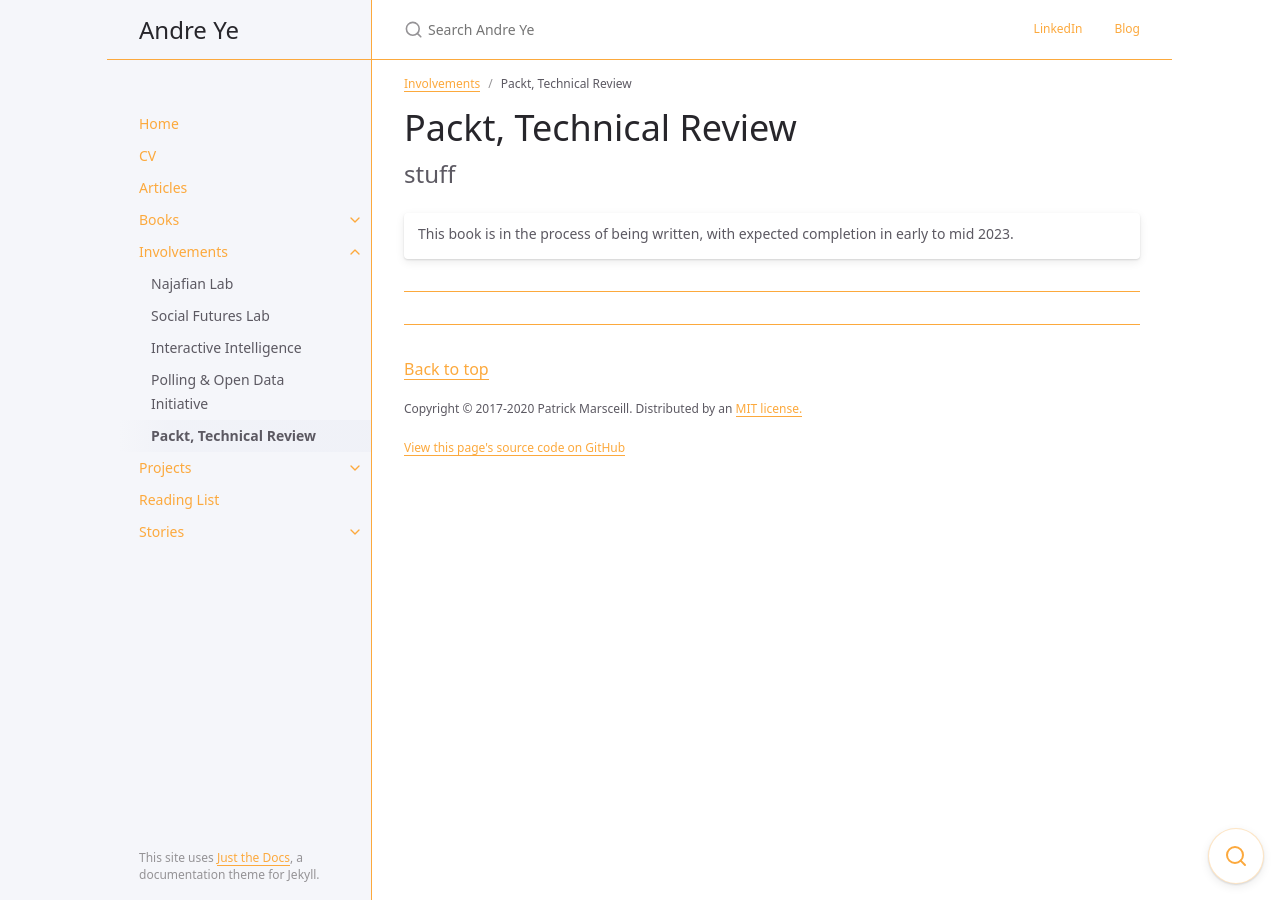
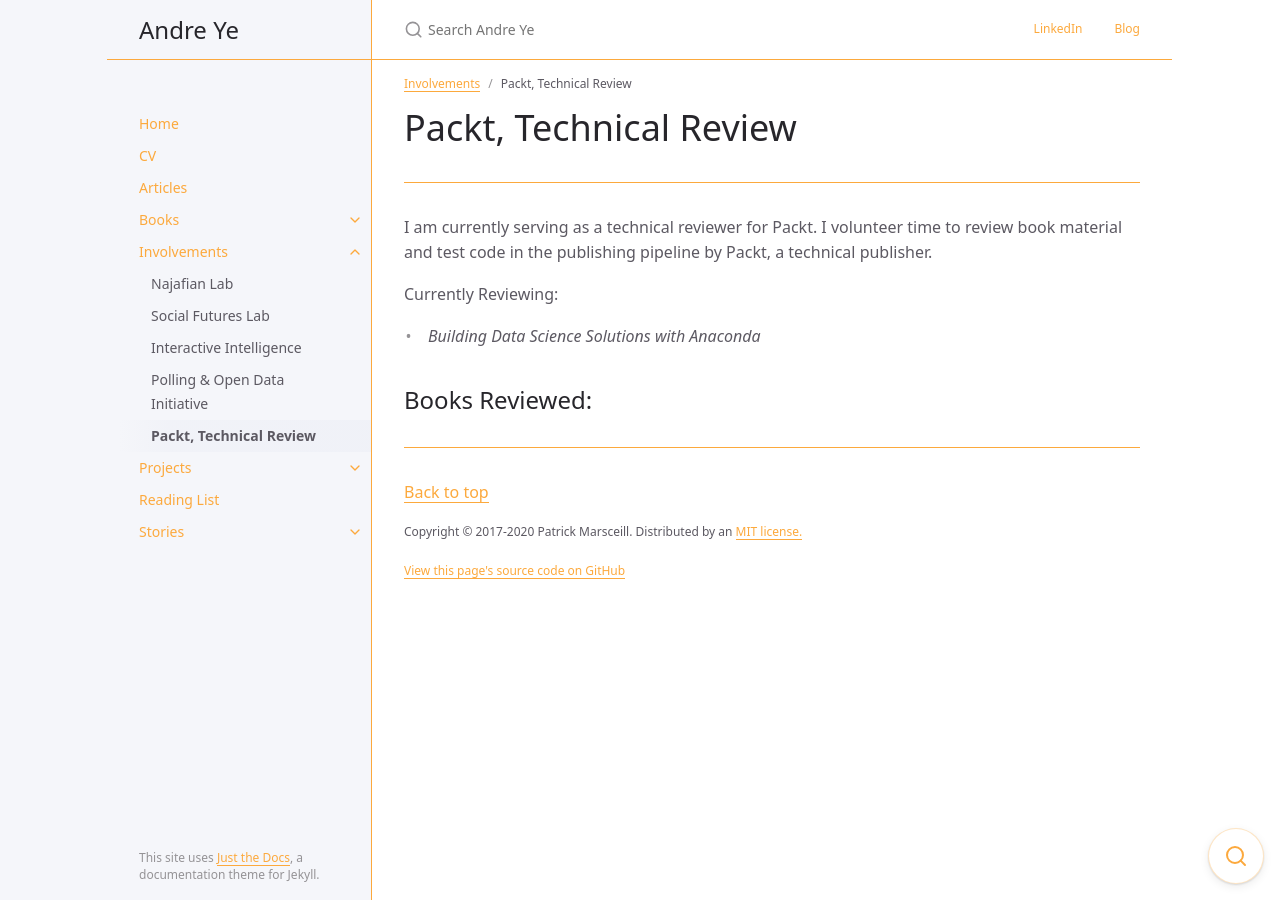
Before and after one commit to andre-ye/andre-ye.github.io-retired, a Jekyll site: the page built from docs/involvements/packt-technical-review.md, in a window 1280 px wide. Built offline with Jekyll 4.4.1, drawn with Linux system fonts in a browser that asks for light colours; nearby versions of some CDN libraries.

Commit message:
Update packt-technical-review.md

```diff
--- a/docs/involvements/packt-technical-review.md
+++ b/docs/involvements/packt-technical-review.md
@@ -8,9 +8,12 @@
 
 # Packt, Technical Review
 
-stuff
-{: .fs-6 .fw-300 }
+---
 
-| This book is in the process of being written, with expected completion in early to mid 2023. |
+I am currently serving as a technical reviewer for Packt. I volunteer time to review book material and test code in the publishing pipeline by Packt, a technical publisher.
 
----
+Currently Reviewing:
+- *Building Data Science Solutions with Anaconda*
+
+Books Reviewed:
+-
```
